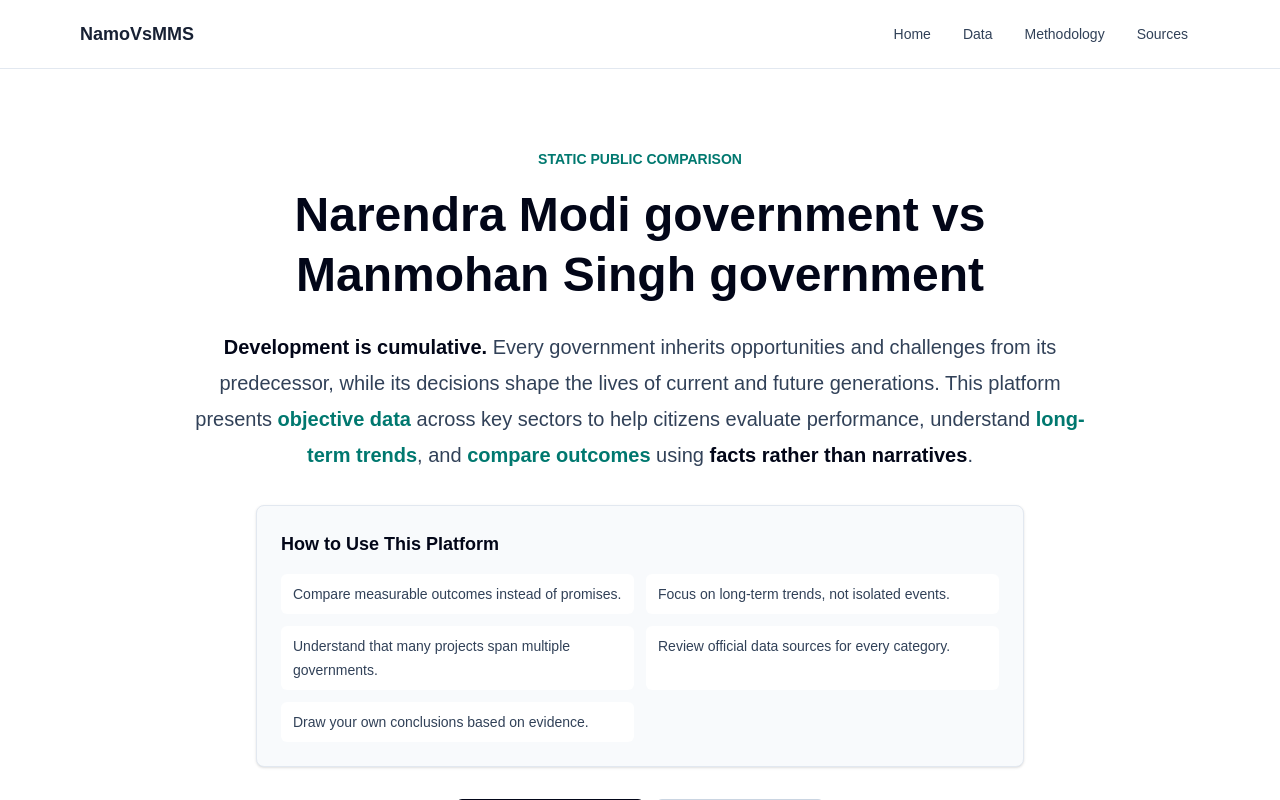
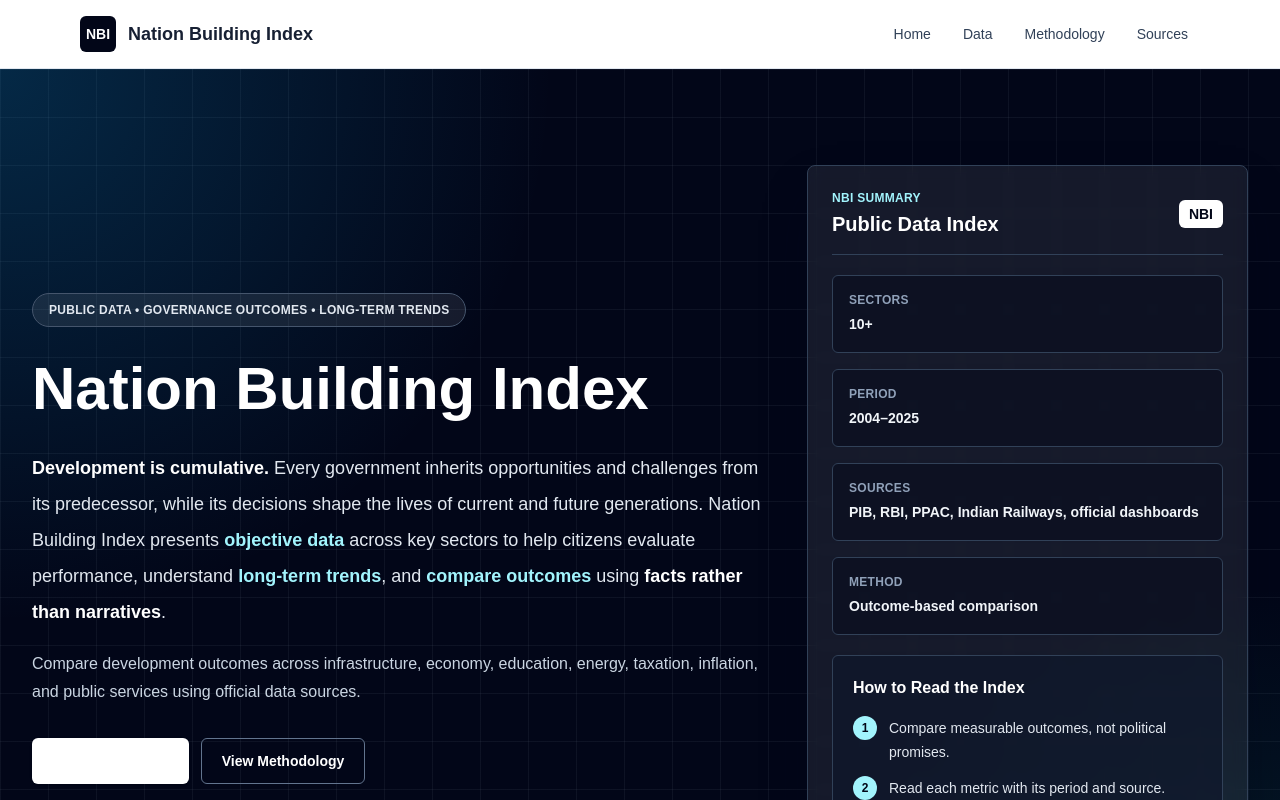
Before and after one commit to vaibhav-upbytes/nationbuildingindex, a Next.js app: page / in a window 1280 px wide. Shown: the top 800 px of the page. Built offline with nearby package versions, Linux system fonts and the light colour scheme.

Commit message:
feat: redesign hero for Nation Building Index branding

```diff
--- a/src/app/data/page.tsx
+++ b/src/app/data/page.tsx
@@ -6,7 +6,7 @@ import { comparisonData } from "@/data/comparison-data";
 export const metadata: Metadata = {
   title: "Data",
   description:
-    "Static comparison table for verified NamoVsMMS categories and source-backed metrics.",
+    "Static comparison table for verified Nation Building Index categories and source-backed metrics.",
 };
 
 export default function DataPage() {
--- a/src/app/layout.tsx
+++ b/src/app/layout.tsx
@@ -5,13 +5,14 @@ import "./globals.css";
 
 export const metadata: Metadata = {
   title: {
-    default: "India Development Tracker – Compare Governments Through Data",
-    template: "%s | NamoVsMMS",
+    default: "Nation Building Index – Compare Development Outcomes Through Data",
+    template: "%s | Nation Building Index",
   },
   description:
-    "Compare government performance across rural development, railways, power, highways, education, economy, inflation, taxation, fuel prices and currency movement using official data sources.",
+    "Nation Building Index helps citizens compare governance outcomes across infrastructure, economy, education, energy, taxation, inflation and public services using official data sources and long-term development trends.",
   keywords: [
-    "NamoVsMMS",
+    "Nation Building Index",
+    "nationbuildingindex.com",
     "Narendra Modi government",
     "Manmohan Singh government",
     "India development comparison",
--- a/src/app/methodology/page.tsx
+++ b/src/app/methodology/page.tsx
@@ -4,7 +4,7 @@ import { MethodologySection } from "@/components/MethodologySection";
 export const metadata: Metadata = {
   title: "Methodology",
   description:
-    "How NamoVsMMS compares completed work and measurable outcomes using source-backed claims.",
+    "How Nation Building Index compares completed work and measurable outcomes using source-backed claims.",
 };
 
 export default function MethodologyPage() {
--- a/src/app/page.tsx
+++ b/src/app/page.tsx
@@ -4,9 +4,9 @@ import { DashboardExperience } from "@/components/DashboardExperience";
 import { Hero } from "@/components/Hero";
 
 export const metadata: Metadata = {
-  title: "India Development Tracker – Compare Governments Through Data",
+  title: "Nation Building Index – Compare Development Outcomes Through Data",
   description:
-    "Compare government performance across rural development, railways, power, highways, education, economy, inflation, taxation, fuel prices and currency movement using official data sources.",
+    "Nation Building Index helps citizens compare governance outcomes across infrastructure, economy, education, energy, taxation, inflation and public services using official data sources and long-term development trends.",
 };
 
 export default function HomePage() {
--- a/src/app/sources/page.tsx
+++ b/src/app/sources/page.tsx
@@ -22,7 +22,7 @@ const sourceCategories = [
 export const metadata: Metadata = {
   title: "Sources",
   description:
-    "Official source categories used for future verified NamoVsMMS comparison data.",
+    "Official source categories used for future verified Nation Building Index comparison data.",
 };
 
 export default function SourcesPage() {
--- a/src/components/Footer.tsx
+++ b/src/components/Footer.tsx
@@ -3,8 +3,9 @@ export function Footer() {
     <footer className="border-t border-slate-200 bg-white">
       <div className="mx-auto max-w-6xl px-4 py-8 text-sm text-slate-600">
         <p>
-          NamoVsMMS is a static, data-focused comparison project. Placeholder
-          values must be replaced only after source-backed verification.
+          Nation Building Index is a static, data-focused public comparison
+          project. Values should remain tied to official sources and
+          source-backed verification.
         </p>
       </div>
     </footer>
--- a/src/components/Hero.tsx
+++ b/src/components/Hero.tsx
@@ -1,81 +1,152 @@
 import Link from "next/link";
 
 const usagePoints = [
-  "Compare measurable outcomes instead of promises.",
-  "Focus on long-term trends, not isolated events.",
+  "Compare measurable outcomes, not political promises.",
+  "Read each metric with its period and source.",
   "Understand that many projects span multiple governments.",
-  "Review official data sources for every category.",
-  "Draw your own conclusions based on evidence.",
+  "Use long-term trends instead of isolated events.",
+  "Draw your own conclusions from the evidence.",
+];
+
+const trustItems = [
+  "10+ sectors covered",
+  "2004–2025 timeline",
+  "Official data sources",
+  "Outcome-based comparison",
+];
+
+const summaryItems = [
+  { label: "Sectors", value: "10+" },
+  { label: "Period", value: "2004–2025" },
+  {
+    label: "Sources",
+    value: "PIB, RBI, PPAC, Indian Railways, official dashboards",
+  },
+  { label: "Method", value: "Outcome-based comparison" },
 ];
 
 export function Hero() {
   return (
-    <section className="bg-white dark:bg-slate-950">
-      <div className="mx-auto flex max-w-6xl flex-col items-center px-4 py-16 text-center sm:py-20">
-        <div className="max-w-[900px]">
-          <p className="mb-4 text-sm font-semibold uppercase text-teal-700">
-            Static public comparison
+    <section className="relative overflow-hidden bg-slate-950 text-white">
+      <div className="absolute inset-0 bg-[linear-gradient(rgba(148,163,184,0.08)_1px,transparent_1px),linear-gradient(90deg,rgba(148,163,184,0.08)_1px,transparent_1px)] bg-[size:48px_48px]" />
+      <div className="absolute inset-0 bg-[radial-gradient(circle_at_top_left,rgba(14,165,233,0.22),transparent_34%),radial-gradient(circle_at_bottom_right,rgba(20,184,166,0.16),transparent_30%)]" />
+
+      <div className="relative mx-auto grid max-w-7xl gap-10 px-4 py-16 sm:px-6 sm:py-20 lg:grid-cols-[1.25fr_0.75fr] lg:items-center lg:px-8 lg:py-24">
+        <div className="max-w-4xl">
+          <p className="inline-flex rounded-full border border-slate-600 bg-white/8 px-4 py-2 text-xs font-semibold uppercase tracking-wide text-slate-200">
+            Public Data • Governance Outcomes • Long-Term Trends
           </p>
-          <h1 className="text-4xl font-bold leading-tight text-slate-950 dark:text-white sm:text-5xl">
-            Narendra Modi government vs Manmohan Singh government
+
+          <h1 className="mt-6 text-4xl font-bold leading-tight text-white sm:text-5xl lg:text-6xl">
+            Nation Building Index
           </h1>
-          <p className="mt-6 text-lg leading-8 text-slate-700 dark:text-slate-200 sm:text-xl sm:leading-9">
-            <strong className="font-semibold text-slate-950 dark:text-white">
+
+          <p className="mt-6 max-w-[900px] text-base leading-8 text-slate-200 sm:text-lg sm:leading-9">
+            <strong className="font-semibold text-white">
               Development is cumulative.
             </strong>{" "}
             Every government inherits opportunities and challenges from its
             predecessor, while its decisions shape the lives of current and
-            future generations. This platform presents{" "}
-            <strong className="font-semibold text-teal-700 dark:text-teal-300">
+            future generations. Nation Building Index presents{" "}
+            <strong className="font-semibold text-cyan-200">
               objective data
             </strong>{" "}
             across key sectors to help citizens evaluate performance, understand{" "}
-            <strong className="font-semibold text-teal-700 dark:text-teal-300">
+            <strong className="font-semibold text-cyan-200">
               long-term trends
             </strong>
             {", "}
             and{" "}
-            <strong className="font-semibold text-teal-700 dark:text-teal-300">
+            <strong className="font-semibold text-cyan-200">
               compare outcomes
             </strong>{" "}
             using{" "}
-            <strong className="font-semibold text-slate-950 dark:text-white">
+            <strong className="font-semibold text-white">
               facts rather than narratives
             </strong>
             {"."}
           </p>
 
-          <section className="mx-auto mt-8 max-w-3xl rounded-lg border border-slate-200 bg-slate-50 p-6 text-left shadow-sm dark:border-slate-800 dark:bg-slate-900">
-            <h2 className="text-lg font-semibold text-slate-950 dark:text-white">
-              How to Use This Platform
-            </h2>
-            <ul className="mt-4 grid gap-3 text-sm leading-6 text-slate-700 dark:text-slate-200 sm:grid-cols-2">
-              {usagePoints.map((point) => (
-                <li
-                  key={point}
-                  className="rounded-md bg-white px-3 py-2 dark:bg-slate-950"
-                >
-                  {point}
-                </li>
-              ))}
-            </ul>
-          </section>
+          <p className="mt-5 max-w-3xl text-sm font-medium leading-7 text-slate-300 sm:text-base">
+            Compare development outcomes across infrastructure, economy,
+            education, energy, taxation, inflation, and public services using
+            official data sources.
+          </p>
 
-          <div className="mt-8 flex flex-wrap justify-center gap-3">
+          <div className="mt-8 flex flex-col gap-3 sm:flex-row">
             <Link
-              href="/data/"
-              className="rounded-md bg-slate-950 px-5 py-3 text-sm font-semibold text-white hover:bg-slate-800"
+              href="#category-dashboard"
+              className="rounded-md bg-white px-5 py-3 text-center text-sm font-semibold text-slate-950 shadow-sm hover:bg-slate-100 focus:outline-none focus:ring-2 focus:ring-cyan-300 focus:ring-offset-2 focus:ring-offset-slate-950"
             >
-              View comparison data
+              Explore the Index
             </Link>
             <Link
               href="/methodology/"
-              className="rounded-md border border-slate-300 px-5 py-3 text-sm font-semibold text-slate-800 hover:bg-slate-100"
+              className="rounded-md border border-slate-500 px-5 py-3 text-center text-sm font-semibold text-white hover:bg-white/10 focus:outline-none focus:ring-2 focus:ring-cyan-300 focus:ring-offset-2 focus:ring-offset-slate-950"
             >
-              Read methodology
+              View Methodology
             </Link>
           </div>
+
+          <div className="mt-8 flex flex-wrap gap-2 text-sm text-slate-200">
+            {trustItems.map((item) => (
+              <span
+                key={item}
+                className="rounded-full border border-slate-700 bg-white/6 px-3 py-1.5"
+              >
+                {item}
+              </span>
+            ))}
+          </div>
         </div>
+
+        <aside className="rounded-lg border border-slate-700 bg-white/8 p-6 shadow-2xl shadow-slate-950/40 backdrop-blur">
+          <div className="flex items-center justify-between border-b border-slate-700 pb-4">
+            <div>
+              <p className="text-xs font-semibold uppercase tracking-wide text-cyan-200">
+                NBI Summary
+              </p>
+              <h2 className="mt-1 text-xl font-semibold text-white">
+                Public Data Index
+              </h2>
+            </div>
+            <span className="rounded-md bg-white px-2.5 py-1 text-sm font-bold text-slate-950">
+              NBI
+            </span>
+          </div>
+
+          <dl className="mt-5 grid gap-4">
+            {summaryItems.map((item) => (
+              <div
+                key={item.label}
+                className="rounded-md border border-slate-700 bg-slate-950/40 p-4"
+              >
+                <dt className="text-xs font-semibold uppercase tracking-wide text-slate-400">
+                  {item.label}
+                </dt>
+                <dd className="mt-1 text-sm font-semibold leading-6 text-slate-100">
+                  {item.value}
+                </dd>
+              </div>
+            ))}
+          </dl>
+
+          <section className="mt-5 rounded-md border border-slate-700 bg-slate-900/70 p-5">
+            <h2 className="text-base font-semibold text-white">
+              How to Read the Index
+            </h2>
+            <ol className="mt-4 space-y-3 text-sm leading-6 text-slate-200">
+              {usagePoints.map((point, index) => (
+                <li key={point} className="flex gap-3">
+                  <span className="flex size-6 shrink-0 items-center justify-center rounded-full bg-cyan-200 text-xs font-bold text-slate-950">
+                    {index + 1}
+                  </span>
+                  <span>{point}</span>
+                </li>
+              ))}
+            </ol>
+          </section>
+        </aside>
       </div>
     </section>
   );
--- a/src/components/Navbar.tsx
+++ b/src/components/Navbar.tsx
@@ -11,8 +11,14 @@ export function Navbar() {
   return (
     <header className="border-b border-slate-200 bg-white">
       <nav className="mx-auto flex max-w-6xl flex-col gap-4 px-4 py-4 sm:flex-row sm:items-center sm:justify-between">
-        <Link href="/" className="text-lg font-semibold text-slate-950">
-          NamoVsMMS
+        <Link
+          href="/"
+          className="flex items-center gap-3 text-lg font-semibold text-slate-950"
+        >
+          <span className="flex size-9 items-center justify-center rounded-md bg-slate-950 text-sm font-bold text-white">
+            NBI
+          </span>
+          <span>Nation Building Index</span>
         </Link>
         <div className="flex flex-wrap gap-2 text-sm font-medium text-slate-700">
           {navItems.map((item) => (
--- a/src/components/OverviewDashboard.tsx
+++ b/src/components/OverviewDashboard.tsx
@@ -153,7 +153,7 @@ export function OverviewDashboard({
   onSelectCategory,
 }: OverviewDashboardProps) {
   return (
-    <section className="bg-slate-50">
+    <section id="category-dashboard" className="scroll-mt-6 bg-slate-50">
       <div className="mx-auto max-w-6xl px-4 py-10">
         <div className="grid gap-4 sm:grid-cols-2 lg:grid-cols-4">
           <SummaryCard
```
Also changed, not shown: 1 other file (tests, documents, lock files or other folders).
